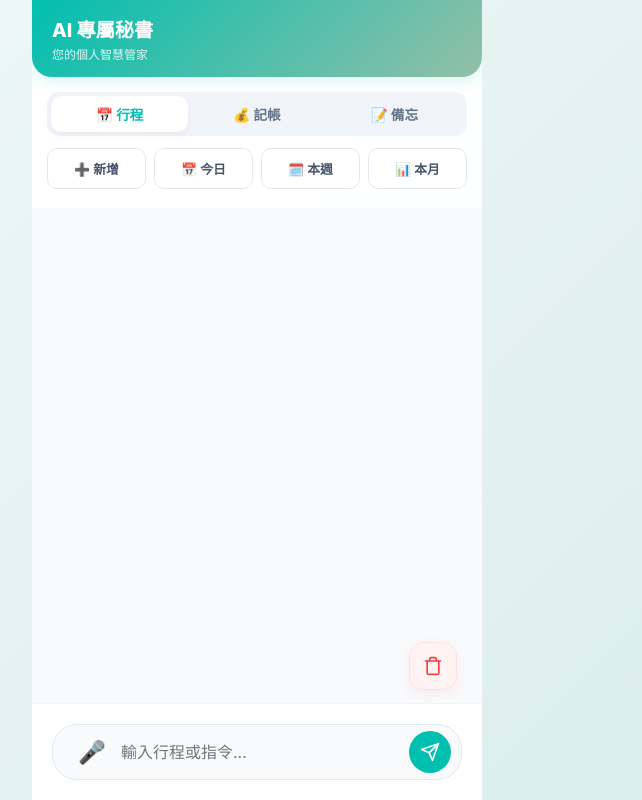
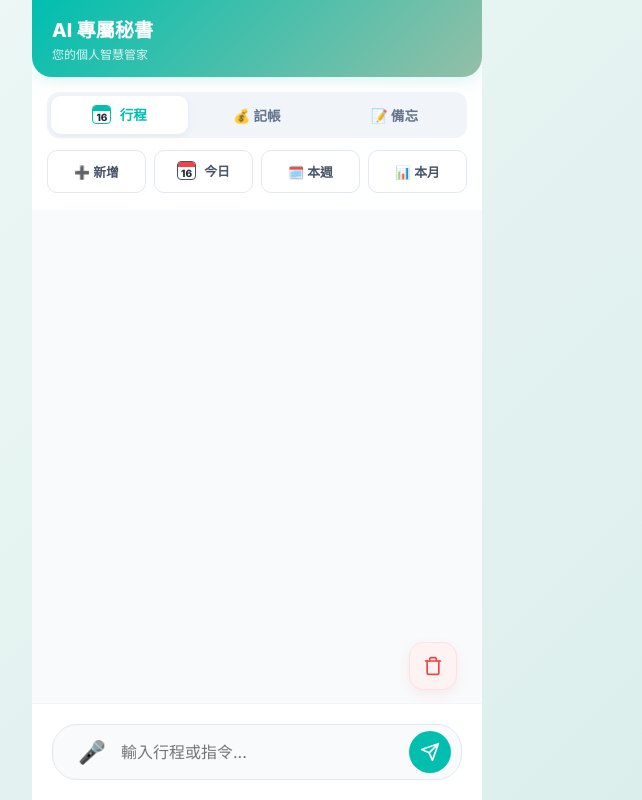
Before and after one commit to ulir976272866-arch/ai-personal-secretary, a Flask app: page / in a window 1280 px wide. Shown: the whole page, without its empty margins (383-1025 px from the left). Run offline with Flask 3, Linux system fonts and the light colour scheme; some libraries are stand-ins or nearby versions.

Commit message:
優化當日行事曆圖示顯示問題

```diff
--- a/static/css/style.css
+++ b/static/css/style.css
@@ -789,6 +789,48 @@ select.form-input {
     padding: 15px;
 }
 
+/* --- 動態日曆小圖示 (V13.0) --- */
+.dynamic-date-wrapper {
+    display: inline-flex;
+    flex-direction: column;
+    width: 19px;
+    height: 19px;
+    border: 1.5px solid currentColor;
+    border-radius: 4px;
+    overflow: hidden;
+    vertical-align: middle;
+    margin-right: 5px;
+    position: relative;
+    top: -2px;
+    background: white;
+}
+
+.dynamic-date-wrapper .date-top {
+    height: 5px;
+    background: #ef4444; /* 日曆上方的紅色條 */
+    width: 100%;
+}
+
+.dynamic-date-wrapper .date-num {
+    flex: 1;
+    display: flex;
+    align-items: center;
+    justify-content: center;
+    font-size: 10px;
+    font-weight: 900;
+    line-height: 1;
+    color: #1e293b;
+}
+
+/* 在 Active 狀態下的微調 */
+.tab-btn.active .dynamic-date-wrapper {
+    border-color: var(--primary-color);
+}
+.tab-btn.active .dynamic-date-wrapper .date-top {
+    background: var(--primary-color);
+}
+
+
 
 
 
--- a/static/js/app.js
+++ b/static/js/app.js
@@ -4,10 +4,17 @@ window.initMap = () => {
 };
 
 document.addEventListener('DOMContentLoaded', () => {
-    window.editingWishId = null;
-    window.editingTodoId = null;
-    window.editingMemoId = null;
     window.editingEventId = null;
+
+    // --- 更新動態日期圖示 (V13.0) ---
+    function updateDynamicDateIcons() {
+        const today = new Date();
+        const day = today.getDate();
+        document.querySelectorAll('.current-day-val').forEach(el => {
+            el.innerText = day;
+        });
+    }
+    updateDynamicDateIcons();
 
     // --- 定位與距離計算邏輯 (V11.2) ---
     window.getCurrentLocation = () => {
--- a/templates/index.html
+++ b/templates/index.html
@@ -26,7 +26,7 @@
     <div class="action-card">
         <!-- 第一層：母分頁 -->
         <div class="parent-tabs">
-            <button class="tab-btn active" onclick="switchTab('schedule', event)">📅 行程</button>
+            <button class="tab-btn active" onclick="switchTab('schedule', event)"><span class="dynamic-date-wrapper"><span class="date-top"></span><span class="date-num current-day-val"></span></span> 行程</button>
             <button class="tab-btn" onclick="switchTab('finance', event)">💰 記帳</button>
             <button class="tab-btn" onclick="switchTab('memo', event)">📝 備忘</button>
         </div>
@@ -36,7 +36,7 @@
             <!-- 行程子選單 -->
             <div id="sub_schedule" class="sub-menu active">
                 <button class="sub-btn" onclick="openModal('scheduleModal')">➕ 新增</button>
-                <button class="sub-btn" onclick="querySchedule(1)">📅 今日</button>
+                <button class="sub-btn" onclick="querySchedule(1)"><span class="dynamic-date-wrapper"><span class="date-top"></span><span class="date-num current-day-val"></span></span> 今日</button>
                 <button class="sub-btn" onclick="querySchedule(7)">🗓️ 本週</button>
                 <button class="sub-btn" onclick="querySchedule(30)">📊 本月</button>
             </div>
```
